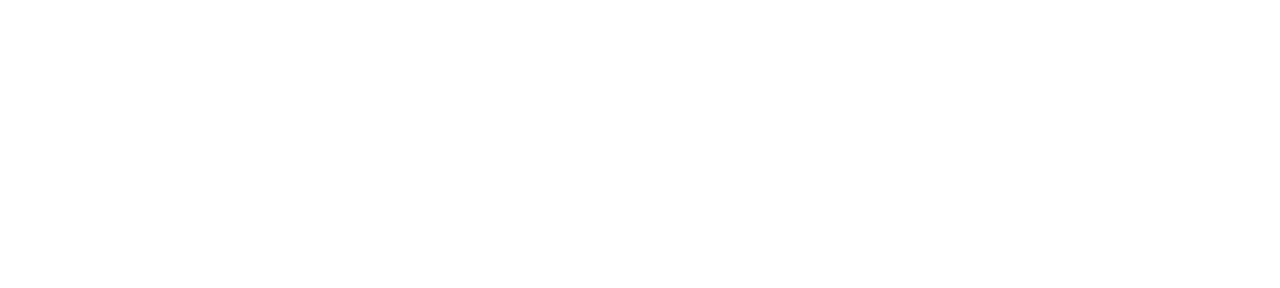
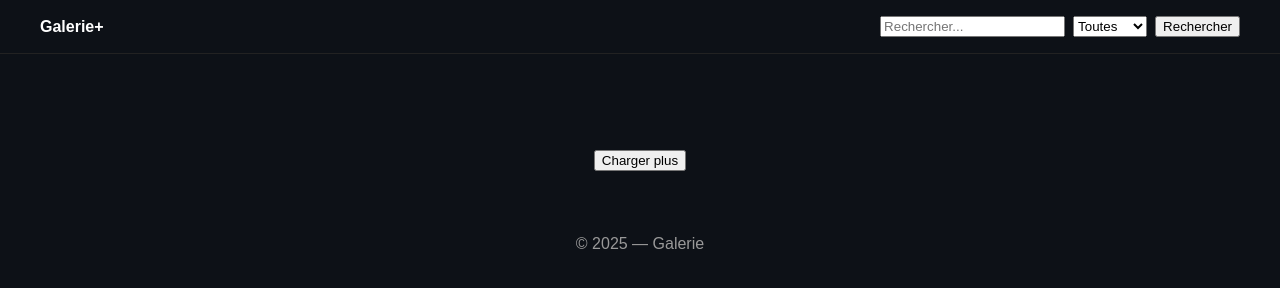
Before and after one commit to tassnyme512/tasnim_soussi_recherche, a plain HTML site: page index.html in a window 1280 px wide. Drawn offline with Linux system fonts and the light colour scheme.

Commit message:
1er commit de noveau

```diff
--- a/index.html
+++ b/index.html
@@ -1,10 +1,49 @@
 <!DOCTYPE html>
-<html lang="en">
+<html lang="fr">
   <head>
-    <meta charset="UTF-8" />
-    <meta http-equiv="X-UA-Compatible" content="IE=edge" />
-    <meta name="viewport" content="width=device-width, initial-scale=1.0" />
-    <title>Document</title>
+    <meta charset="utf-8" />
+    <meta name="viewport" content="width=device-width,initial-scale=1" />
+    <title>Galerie — Unsplash Style</title>
+    <link rel="stylesheet" href="styles.css" />
   </head>
-  <body></body>
+
+  <body>
+    <header class="topbar">
+      <div class="container topbar-inner">
+        <a class="brand" href="#">Galerie<span class="accent">+</span></a>
+
+        <form id="searchForm" class="search" role="search">
+          <input
+            id="searchInput"
+            type="search"
+            placeholder="Rechercher..."
+            required
+          />
+          <select id="orientation">
+            <option value="">Toutes</option>
+            <option value="landscape">Paysage</option>
+            <option value="portrait">Portrait</option>
+            <option value="squarish">Carré</option>
+          </select>
+          <button class="btn">Rechercher</button>
+        </form>
+      </div>
+    </header>
+
+    <main class="container">
+      <div id="status" class="status"></div>
+
+      <section id="gallery" class="gallery">
+        <p id="result"></p>
+      </section>
+
+      <div class="load-more-wrap">
+        <button id="loadMore" class="btn ghost">Charger plus</button>
+      </div>
+    </main>
+
+    <footer class="footer">© <span id="year"></span> — Galerie</footer>
+
+    <script src="script.js"></script>
+  </body>
 </html>
--- a/script.js
+++ b/script.js
@@ -0,0 +1 @@
+document.getElementById("year").textContent = new Date().getFullYear();
--- a/styles.css
+++ b/styles.css
@@ -0,0 +1,59 @@
+body {
+    margin: 0;
+    font-family: Arial, sans-serif;
+    background: #0d1117;
+    color: #e6eef6;
+  }
+
+  .container {
+    max-width: 1200px;
+    margin: auto;
+    padding: 1rem;
+  }
+
+  .topbar {
+    border-bottom: 1px solid #222;
+  }
+
+  .topbar-inner {
+    display: flex;
+    align-items: center;
+    gap: 1rem;
+  }
+
+  .brand {
+    color: white;
+    font-weight: bold;
+    text-decoration: none;
+  }
+
+  .search {
+    margin-left: auto;
+    display: flex;
+    gap: 0.5rem;
+  }
+
+  .gallery {
+    display: grid;
+    gap: 15px;
+    margin-top: 1rem;
+  }
+
+  .status {
+    margin: 1rem 0;
+  }
+
+  .btn {
+    cursor: pointer;
+  }
+
+  .load-more-wrap {
+    text-align: center;
+    margin: 2rem 0;
+  }
+
+  .footer {
+    text-align: center;
+    padding: 1rem;
+    color: #999;
+  }
```
